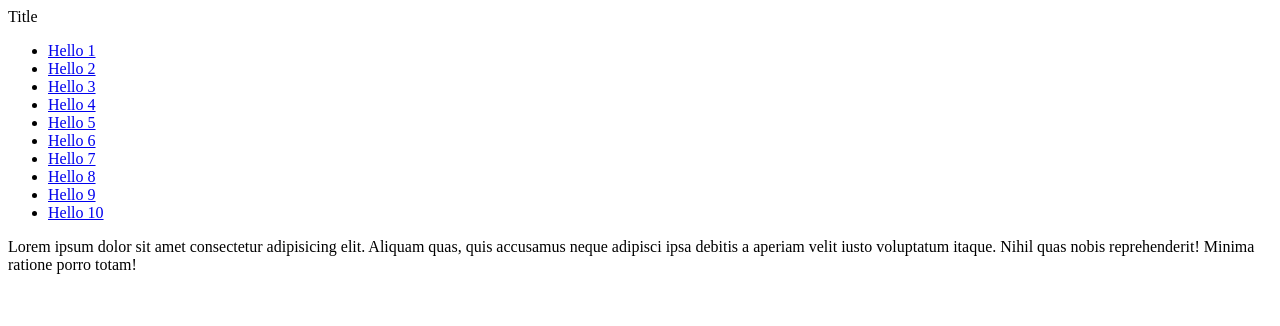
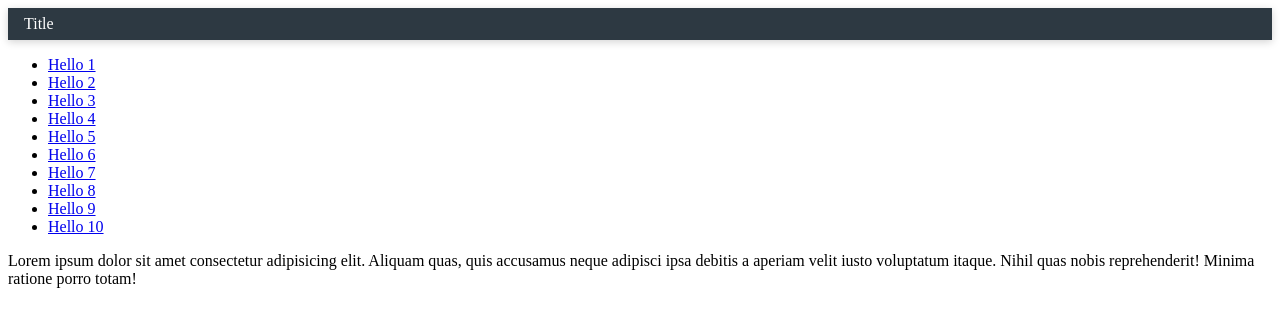
Before and after one commit to ogranada/sample-web-page, a plain HTML site: page index.html in a window 1280 px wide. Drawn offline with Linux system fonts and the light colour scheme.

Commit message:
Added Styles to the navigation

```diff
--- a/index.html
+++ b/index.html
@@ -4,9 +4,10 @@
     <meta charset="UTF-8">
     <meta name="viewport" content="width=device-width, initial-scale=1.0">
     <title>Document</title>
+    <link rel="stylesheet" href="main.css">
 </head>
 <body>
-    <nav>Title</nav>
+    <nav class="Navigation">Title</nav>
     <main>
         <aside>
             <ul>
--- /dev/null
+++ b/main.css
@@ -0,0 +1,16 @@
+:root {
+    padding: 0;
+    margin: 0;
+    font-size: 16px;
+}
+
+.Navigation {
+  background-color: #2d3942;
+  color: white;
+  font-size: 1em;
+  min-height: 2em;
+  display: flex;
+  align-items: center;
+  padding: 0 1em;
+  box-shadow: 0 2px 0.5em lightgrey;
+}
```
